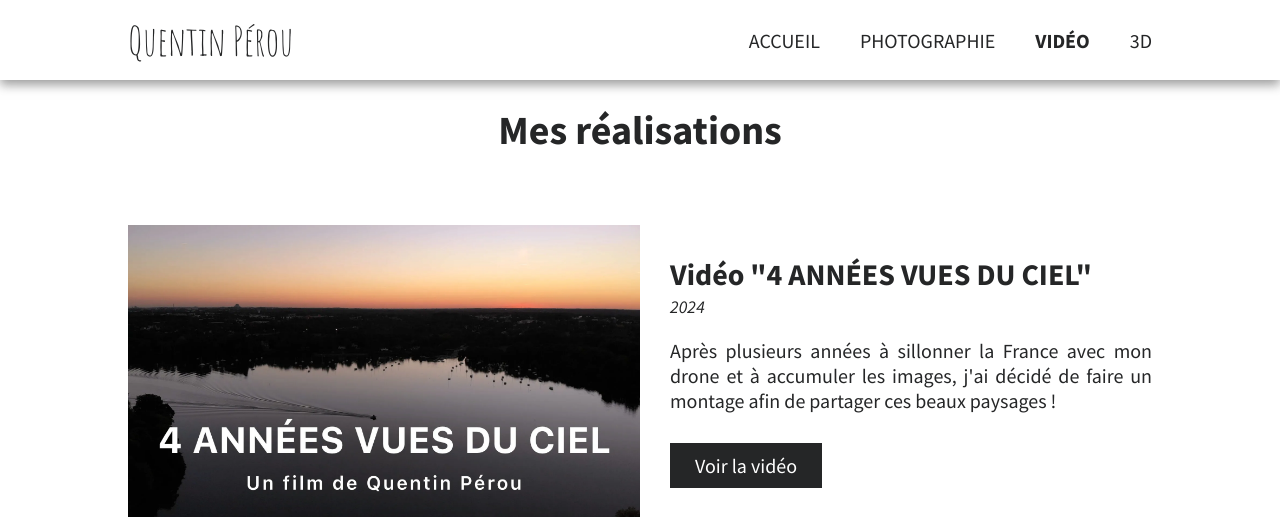
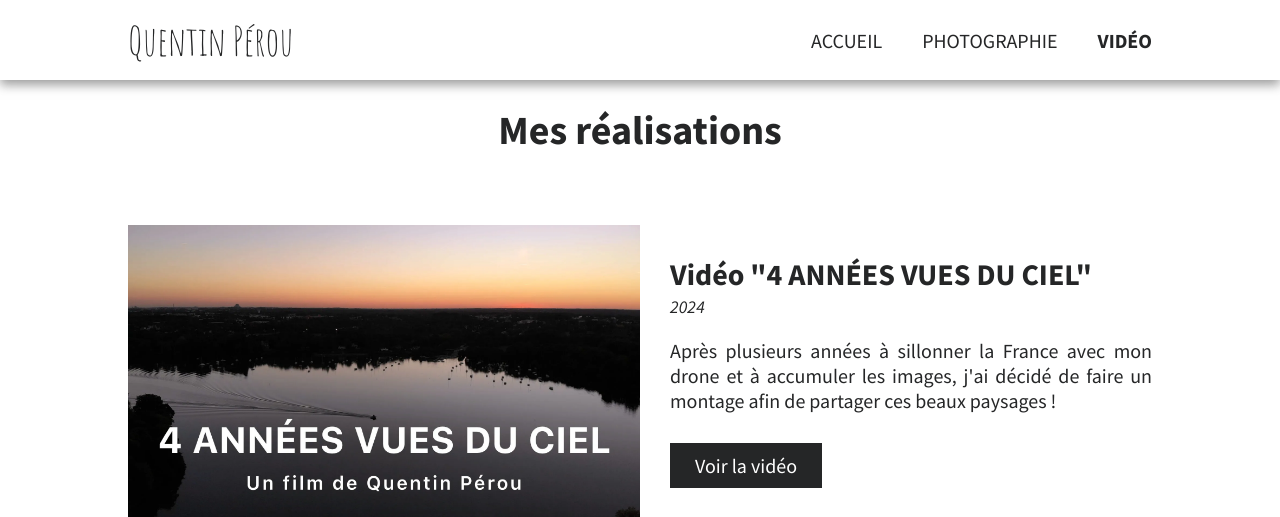
Before and after one commit to quentinperou/quentinperou.fr, a PHP site: page /video/ in a window 1280 px wide. Shown: the top 517 px of the page. Run offline with PHP 8.4, Linux system fonts and the light colour scheme.

Commit message:
hide 3d page

```diff
--- a/index.php
+++ b/index.php
@@ -51,7 +51,7 @@ session_start();
                 <a href="#" class="menuElement selected">Accueil</a>
                 <a href="./photographie/" class="menuElement">Photographie</a>
                 <a href="./video/" class="menuElement">Vidéo</a>
-                <a href="./3d/" class="menuElement">3D</a>
+                <!-- <a href="./3d/" class="menuElement">3D</a> -->
                 <!-- <a href="#contact" class="menuElement">Contact</a> -->
             </nav>
             <div class="burgerMenu " title="Menu">
--- a/photographie/index.php
+++ b/photographie/index.php
@@ -49,7 +49,7 @@ session_start();
                 <a href="../" class="menuElement">Accueil</a>
                 <a href="#" class="menuElement selected">Photographie</a>
                 <a href="../video/" class="menuElement">Vidéo</a>
-                <a href="../3d/" class="menuElement">3D</a>
+                <!-- <a href="../3d/" class="menuElement">3D</a> -->
                 <!-- <a href="#contact" class="menuElement">Contact</a> -->
             </nav>
             <div class="burgerMenu " title="Menu">
--- a/video/index.php
+++ b/video/index.php
@@ -50,7 +50,7 @@ session_start();
                 <a href="../" class="menuElement">Accueil</a>
                 <a href="../photographie/" class="menuElement">Photographie</a>
                 <a href="#" class="menuElement selected">Vidéo</a>
-                <a href="../3d/" class="menuElement">3D</a>
+                <!-- <a href="../3d/" class="menuElement">3D</a> -->
                 <!-- <a href="#contact" class="menuElement">Contact</a> -->
             </nav>
             <div class="burgerMenu " title="Menu">
```
Also changed, not shown: .github/workflows/main.yml.
